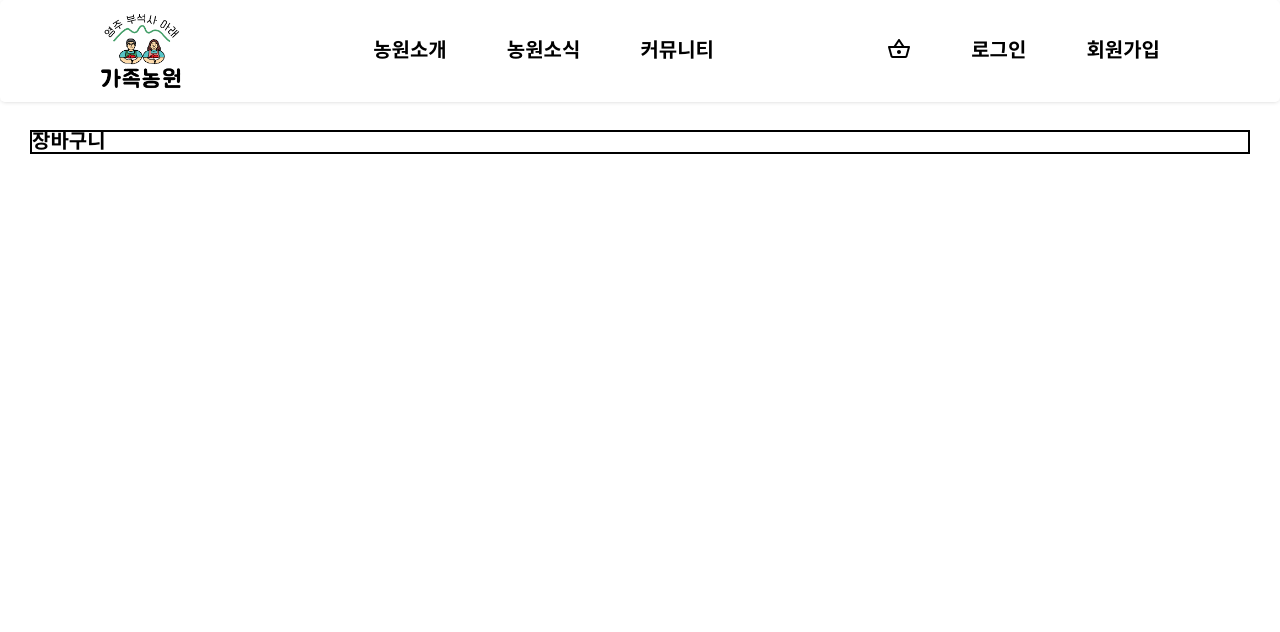
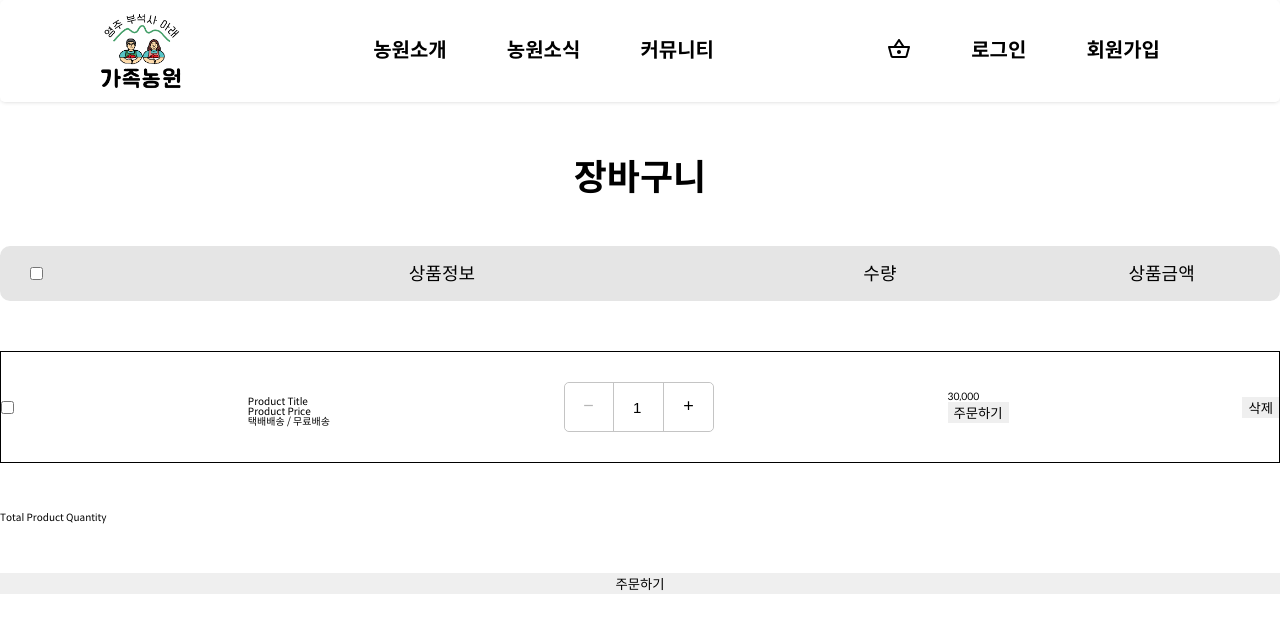
Before and after one commit to Farm-Apple/Apple_FE, a React (Vite) app: page /Cart in a window 1280 px wide. Shown: the top 632 px of the page. Built offline with nearby package versions, Linux system fonts and the light colour scheme; no server answers.

Commit message:
test : naver login 동작확인

```diff
--- /dev/null
+++ b/src/components/CartItem.tsx
@@ -0,0 +1,45 @@
+import React from "react";
+import QuantitySelect from "@common/QuantitySelect";
+import styled from "styled-components";
+
+const CartItemContainer = styled.ul``;
+const CartItemList = styled.li`
+  border: 1px solid #000;
+  display: flex;
+  justify-content: space-between;
+  align-items: center;
+`;
+const ProductInfoContainer = styled.div``;
+const ProductInfoWrapper = styled.div``;
+const ProductDetailInfo = styled.div``;
+const ProductImage = styled.img``;
+const ProductTotalPrice = styled.div``;
+const Price = styled.div``;
+
+const CartItem: React.FC = () => {
+  return (
+    <CartItemContainer>
+      <CartItemList>
+        <input type="checkbox" />
+        <ProductInfoContainer>
+          <ProductInfoWrapper>
+            <ProductImage />
+            <ProductDetailInfo>
+              <div>Product Title</div>
+              <div>Product Price</div>
+              <div>택배배송 / 무료배송</div>
+            </ProductDetailInfo>
+          </ProductInfoWrapper>
+        </ProductInfoContainer>
+        <QuantitySelect onClick={() => {}} Counter={1} />
+        <ProductTotalPrice>
+          <Price>30,000</Price>
+          <button>주문하기</button>
+        </ProductTotalPrice>
+        <button>삭제</button>
+      </CartItemList>
+    </CartItemContainer>
+  );
+};
+
+export default CartItem;
--- a/src/components/NaverLoginBtn.tsx
+++ b/src/components/NaverLoginBtn.tsx
@@ -12,7 +12,6 @@ const NaverLoginBtn = () => {
   const RedirectUrl = import.meta.env.VITE_REACT_NAVER_REDIRECT_URL;
   console.log(naverState);
 
-
   return (
     <>
       <Button
--- a/src/page/Cart/index.tsx
+++ b/src/page/Cart/index.tsx
@@ -1,27 +1,61 @@
-import styled from 'styled-components';
+import CartItem from "@components/CartItem";
+import styled from "styled-components";
 
 const Container = styled.div`
   height: 100vh;
   width: 100vw;
   padding: 3rem 3rem;
-  margin-top: 100px;
+  margin-top: 130px;
+  display: flex;
+  flex-direction: column;
+  align-items: center;
 `;
 const CartSection = styled.section`
-  border: 2px solid #000;
   display: flex;
   flex-direction: column;
+  gap: 5rem;
+  width: 1280px;
 `;
-const Title = styled.h1`
-  font-size: 2rem;
-  font-weight: 600;
-  color: #000;
+const CartTitle = styled.h1`
+  font-size: 3.6rem;
+  font-weight: 700;
+  text-align: center;
+`;
+const ProductInfoTitleContainer = styled.div`
+  & ul {
+    display: grid;
+    grid-template-columns: 1fr 1.2fr 0.7fr 0.4fr;
+    width: 100%;
+    align-items: center;
+    border-radius: 1rem;
+    padding: 1.9rem 0 1.8rem 3rem;
+    background-color: #e5e5e5;
+    li {
+      font-size: 1.8rem;
+    }
+  }
 `;
 
 const CartPage = () => {
   return (
     <Container>
       <CartSection>
-        <Title>장바구니</Title>
+        <CartTitle>장바구니</CartTitle>
+        <ProductInfoTitleContainer>
+          <ul>
+            <li>
+              <label htmlFor="">
+                <input type="checkbox" />
+              </label>
+            </li>
+            <li>상품정보</li>
+            <li>수량</li>
+            <li>상품금액</li>
+          </ul>
+        </ProductInfoTitleContainer>
+        <CartItem />
+        <div>Total Product Quantity</div>
+        <button>주문하기</button>
       </CartSection>
     </Container>
   );
```
Also changed, not shown: src/page/ProductOrder/index.tsx (+15 -15 lines).
